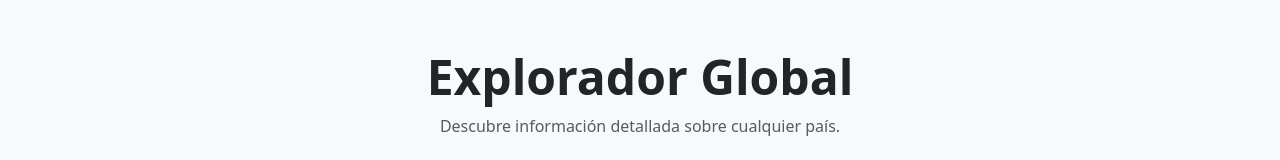
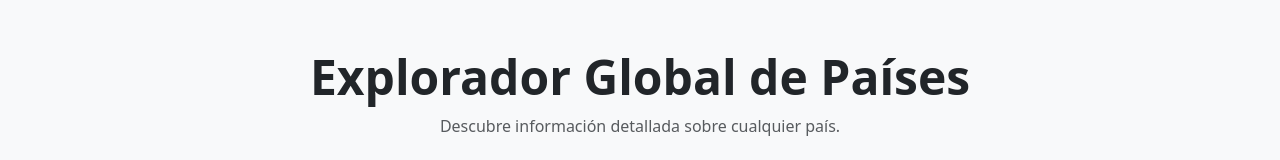
Before and after one commit to Edward23-ux/Sesion07, a plain HTML site: page index.html in a window 1280 px wide. Shown: the top 160 px of the page. Drawn offline with nearby package versions, Linux system fonts and the light colour scheme; no server answers.

Commit message:
se modifico el html

```diff
--- a/index.html
+++ b/index.html
@@ -12,7 +12,7 @@
     <div class="container py-5">
         <!-- Encabezado -->
         <header class="text-center mb-5">
-            <h1 class="display-5 fw-bold text-dark">Explorador Global</h1>
+            <h1 class="display-5 fw-bold text-dark">Explorador Global de Países</h1>
             <p class="text-muted">Descubre información detallada sobre cualquier país.</p>
         </header>
 
```
